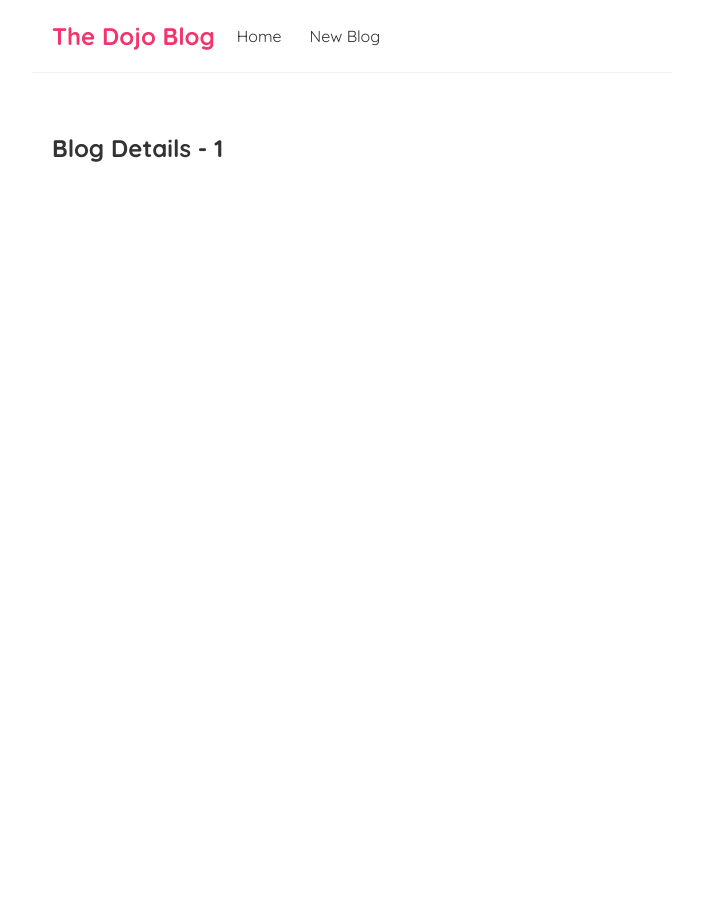
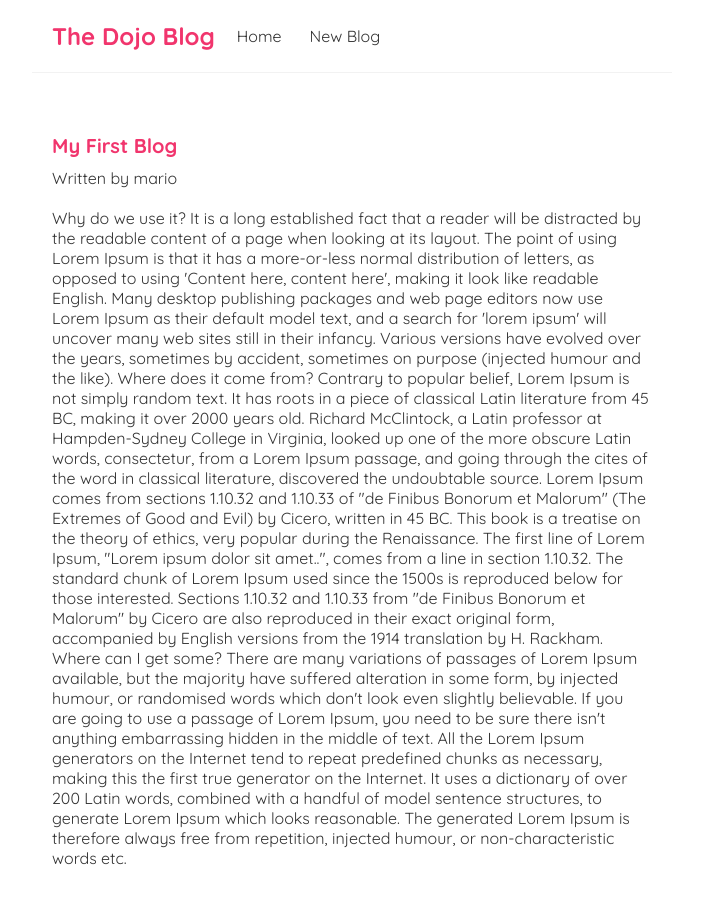
Before and after one commit to ajlalhaider290/dojo-blog, a React (Create React App) app: page /blogs/1 in a window 1280 px wide. Shown: the top 904 px of the page, without its empty margins (288-991 px from the left). Before the commit the page ends 800 px from the top, so only its background shows below. Built offline with nearby package versions, Linux system fonts and the light colour scheme; data requests are answered from the project's data file.

Commit message:
[ADD] added blog details

```diff
--- a/src/BlogDetails.js
+++ b/src/BlogDetails.js
@@ -1,10 +1,20 @@
 import { useParams } from "react-router-dom/cjs/react-router-dom.min";
+import useFetch from "./useFetch";
 
 const BlogDetails = () => {
     const { id } = useParams()
+    const { data: blog, isPending, error } = useFetch('http://localhost:8000/blogs/' + id);
 
     return ( <div className="blog-details">
-        <h2>Blog Details - { id }</h2>
+        { isPending && <div>Loading...</div> }
+        { error && <div>{ error }</div> }
+        { blog && (
+            <article>
+                <h2>{ blog.title }</h2>
+                <p>Written by { blog.author }</p>
+                <div>{ blog.body }</div>
+            </article>
+        ) }
     </div> );
 }
 
--- a/src/index.css
+++ b/src/index.css
@@ -48,6 +48,24 @@
   color: #f1356d;
   margin-bottom: 8px;
 }
-.blog-preview a {
+.blog-preview a{
   text-decoration: none;
 }
+
+/* blog details page */
+.blog-details h2 {
+  font-size: 20px;
+  color: #f1356d;
+  margin-bottom: 10px;
+}
+.blog-details div {
+  margin: 20px 0;
+}
+.blog-details button {
+  background: #f1356d;
+  color: #fff;
+  border: 0;
+  padding: 8px;
+  border-radius: 8px;
+  cursor: pointer;
+}
--- a/src/useFetch.js
+++ b/src/useFetch.js
@@ -1,41 +1,43 @@
-import { useState, useEffect } from "react";
+import { useState, useEffect } from 'react';
 
 const useFetch = (url) => {
   const [data, setData] = useState(null);
   const [isPending, setIsPending] = useState(true);
   const [error, setError] = useState(null);
 
-
   useEffect(() => {
     const abortCont = new AbortController();
 
-
+    setTimeout(() => {
       fetch(url, { signal: abortCont.signal })
       .then(res => {
-            if(!res.ok) {
-                throw Error('Could not fetch data for that resource');
+        console.log(res)
+        if (!res.ok) { // error coming back from server
+          throw Error('could not fetch the data for that resource');
         }
         return res.json();
       })
       .then(data => {
+        setIsPending(false);
         setData(data);
-            setIsPending(false);
         setError(null);
       })
       .catch(err => {
-            if (err.name !== 'AbortError') {
+        if (err.name === 'AbortError') {
+          console.log('fetch aborted')
+        } else {
+          // auto catches network / connection error
           setIsPending(false);
           setError(err.message);
         }
-            else {
-                console.log('fetch aborted');
-            }
       })
+    }, 1000);
 
+    // abort the fetch
     return () => abortCont.abort();
-    }, [url]);
+  }, [url])
 
-    return {data, isPending, error}
+  return { data, isPending, error };
 }
 
 export default useFetch;
```
Lines whose indentation alone changed are shown as unchanged.
